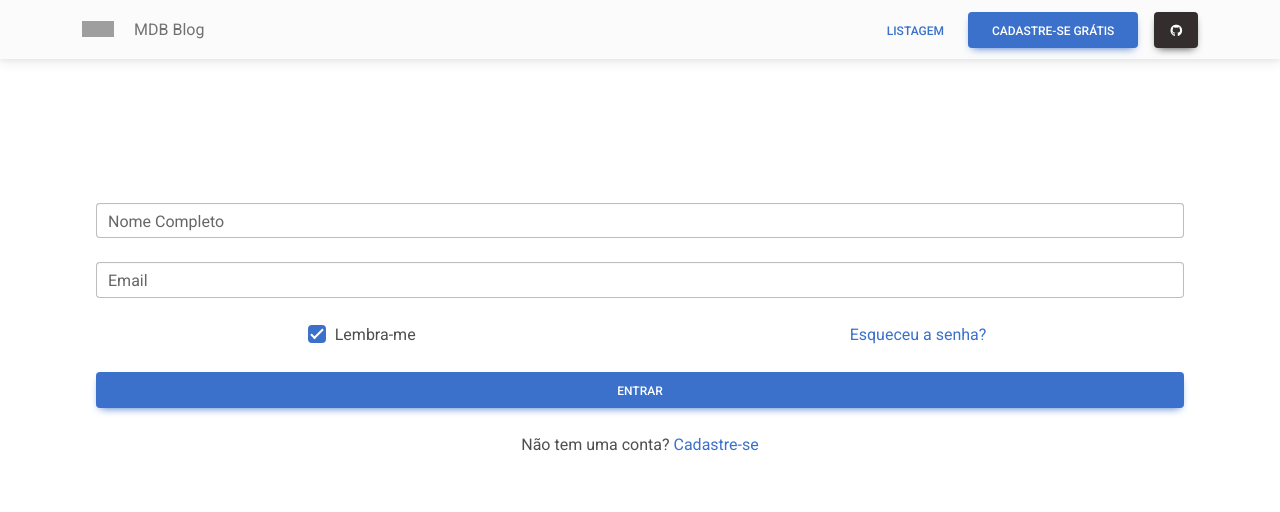
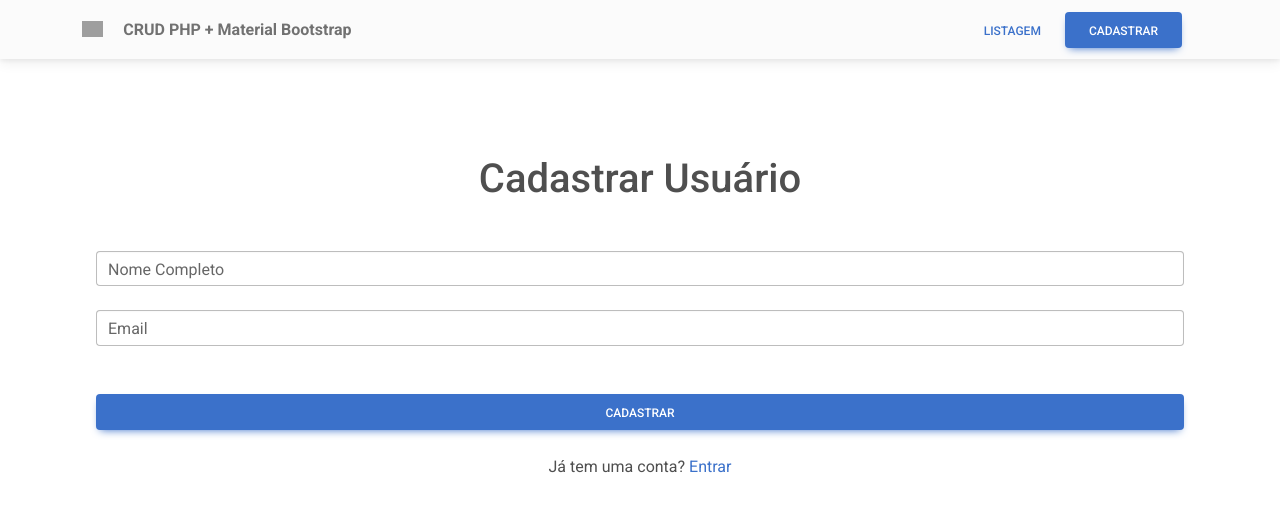
Before and after one commit to adudecoder/celke-aulas, a PHP site: page / in a window 1280 px wide. Shown: the top 512 px of the page. Run offline with PHP 8.4, Linux system fonts and the light colour scheme; some libraries are stand-ins or nearby versions; grey boxes are pictures that could not be loaded.

Commit message:
Estilizando o Front-End

```diff
--- a/crud-simples-php/index.php
+++ b/crud-simples-php/index.php
@@ -6,7 +6,7 @@ session_start();
 
 <head>
     <meta charset="utf-8">
-    <title>CRUD - Cadastrar</title>
+    <title>CRUD - Cadastrar Usuário</title>
 	<!-- Font Awesome -->
 	<link
 	href="https://cdnjs.cloudflare.com/ajax/libs/font-awesome/6.0.0/css/all.min.css"
@@ -33,7 +33,7 @@ session_start();
 			<!-- Navbar brand -->
 			<a class="navbar-brand me-2" href="https://mdbgo.com/">
 			<img
-				src="https://picsum.photos/1000/500/?blur"
+				src="https://www.php.net//images/logos/new-php-logo.svg"
 				height="16"
 				alt="MDB Logo"
 				loading="lazy"
@@ -59,7 +59,7 @@ session_start();
 				<!-- Left links -->
 				<ul class="navbar-nav me-auto mb-2 mb-lg-0">
 					<li class="nav-item">
-					<a class="nav-link" href="#">MDB Blog</a>
+					<a class="nav-link fw-bold" href="#">CRUD PHP + Material Bootstrap</a>
 					</li>
 				</ul>
 				<!-- Left links -->
@@ -69,14 +69,9 @@ session_start();
 						<a href="tabela.php">Listagem</a>
 					</button>
 					<button type="button" class="btn btn-primary me-3">
-						Cadastre-se Grátis
+						<a href="index.php"></a>
+						Cadastrar
 					</button>
-					<a
-					class="btn btn-dark px-3"
-					href="https://github.com/mdbootstrap/mdb-ui-kit"
-					role="button"
-					><i class="fab fa-github"></i
-					></a>
 				</div>
 			</div>
 			<!-- Collapsible wrapper -->
@@ -84,8 +79,6 @@ session_start();
 	<!-- Container wrapper -->
 	</nav>
 	<!-- Navbar -->
-
-    <!-- <h1>Cadastrar Usuário</h1> -->
 
     <?php
         if (isset($_SESSION['msg'])) {
@@ -107,6 +100,13 @@ session_start();
     <!-- Pills content -->
     <div class="tab-content p-5 m-5">
         <div class="tab-pane fade show active" id="pills-login" role="tabpanel" aria-labelledby="tab-login">
+
+		<div class="text-center">
+			<div class="card-body">
+				<h1 class="card-title">Cadastrar Usuário</h1>
+			</div>
+		</div>
+
             <form class="pt-5" method="POST" action="processa.php">
                 <!-- <div class="text-center mb-3">
                     <p>Entrar com:</p>
@@ -145,24 +145,23 @@ session_start();
                 <div class="row mb-4">
                     <div class="col-md-6 d-flex justify-content-center">
                         <!-- Checkbox -->
-                        <div class="form-check mb-3 mb-md-0">
+                        <!-- <div class="form-check mb-3 mb-md-0">
                             <input class="form-check-input" type="checkbox" value="" id="loginCheck" checked />
                             <label class="form-check-label" for="loginCheck"> Lembra-me </label>
-                        </div>
+                        </div> -->
                     </div>
 
-                    <div class="col-md-6 d-flex justify-content-center">
-                        <!-- Simple link -->
+                    <!-- <div class="col-md-6 d-flex justify-content-center">
                         <a href="#!">Esqueceu a senha?</a>
-                    </div>
+                    </div> -->
                 </div>
 
                 <!-- Submit button -->
-                <button type="submit" class="btn btn-primary btn-block mb-4">Entrar</button>
+                <button type="submit" class="btn btn-primary btn-block mb-4">Cadastrar</button>
 
                 <!-- Register buttons -->
                 <div class="text-center">
-                    <p>Não tem uma conta? <a href="#!">Cadastre-se</a></p>
+                    <p>Já tem uma conta? <a href="#!">Entrar</a></p>
                 </div>
             </form>
         </div>
```
Also changed, not shown: crud-simples-php/editar.php (+9 -9 lines), crud-simples-php/tabela.php (+9 -9 lines).
